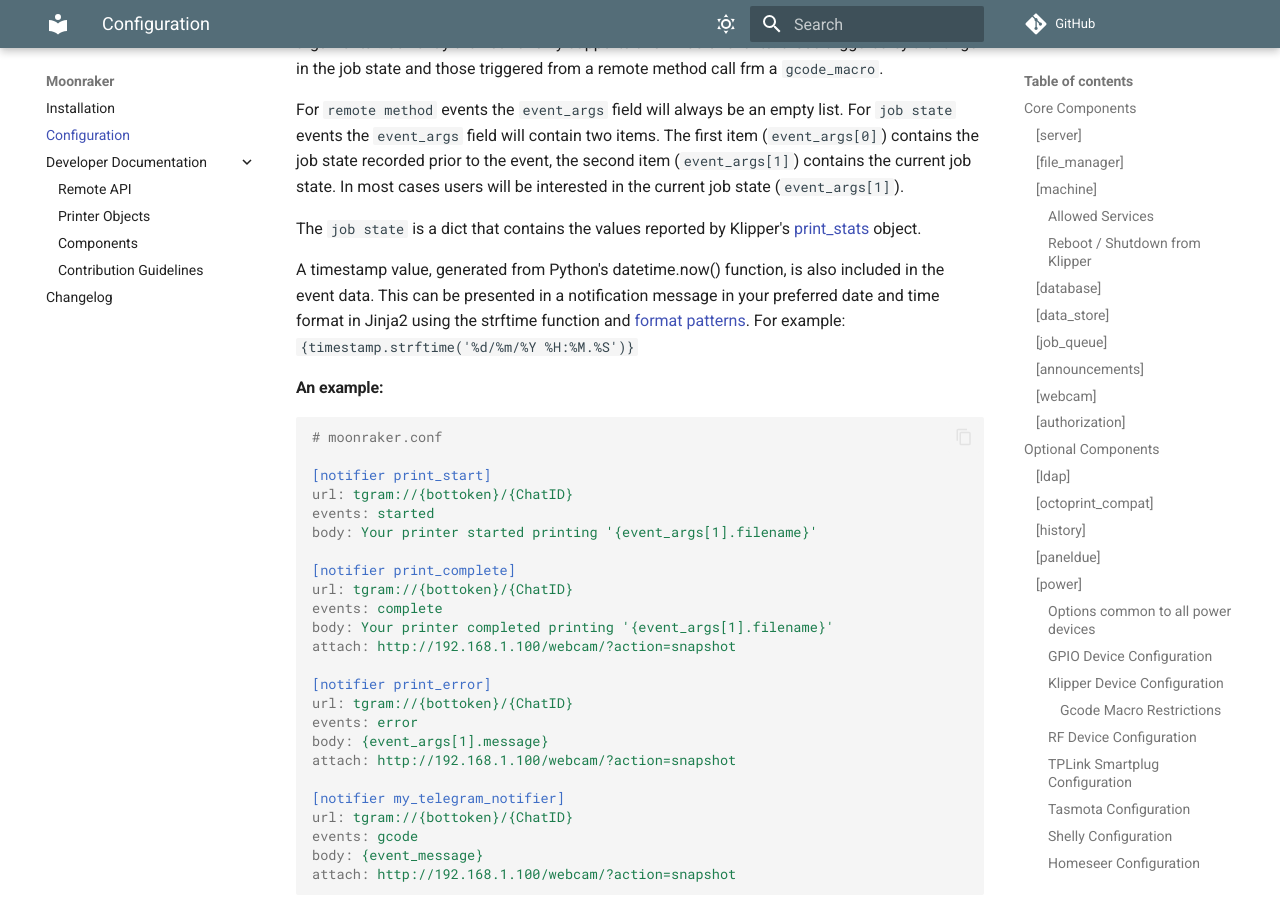
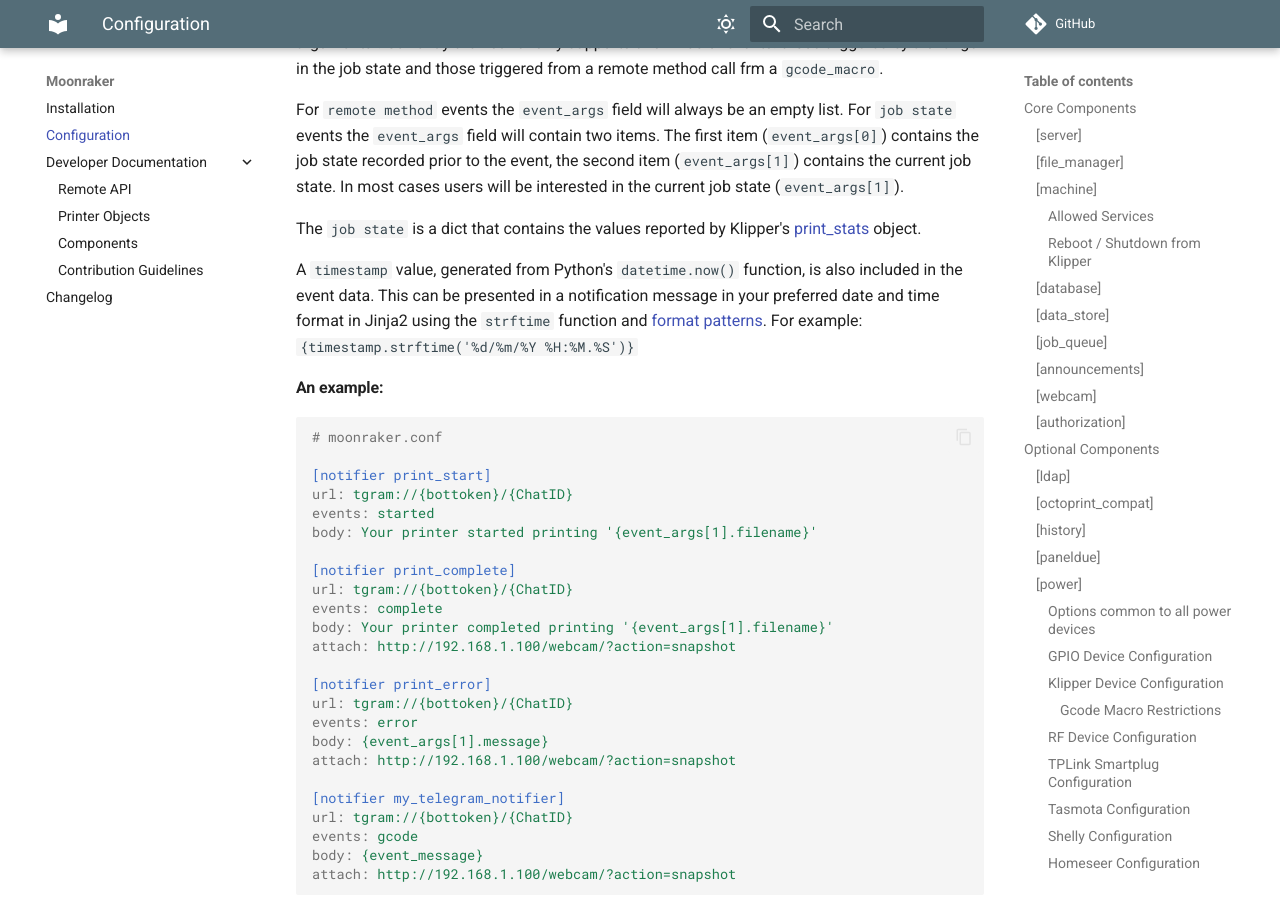
Before and after one commit to Arksine/moonraker, an MkDocs documentation site: the page built from docs/configuration.md, in a window 1280 px wide and 900 px high, scrolled down 52452 px. Built offline with MkDocs 1.6.1 and Material for MkDocs 9.7.7, drawn with Linux system fonts in a browser that asks for light colours; comment, search, counter and statistics services are not loaded.

```diff
--- a/docs/configuration.md
+++ b/docs/configuration.md
@@ -2675,10 +2675,11 @@ in the current job state (`event_args[1]`).
 The `job state` is a dict that contains the values reported by
 Klipper's [print_stats](printer_objects.md#print_stats) object.
 
-A timestamp value, generated from Python's datetime.now() function, is also included
-in the event data. This can be presented in a notification message in your preferred
-date and time format in Jinja2 using the strftime function and [format
-patterns](https://docs.python.org/2/library/datetime.html#strftime-and-strptime-behavior).
+A `timestamp` value, generated from Python's `datetime.now()` function, is also
+included in the event data. This can be presented in a notification message in
+your preferred date and time format in Jinja2 using the `strftime` function and
+[format patterns](
+https://docs.python.org/2/library/datetime.html#strftime-and-strptime-behavior).
 For example: `{timestamp.strftime('%d/%m/%Y %H:%M.%S')}`
 
 #### An example:
```
